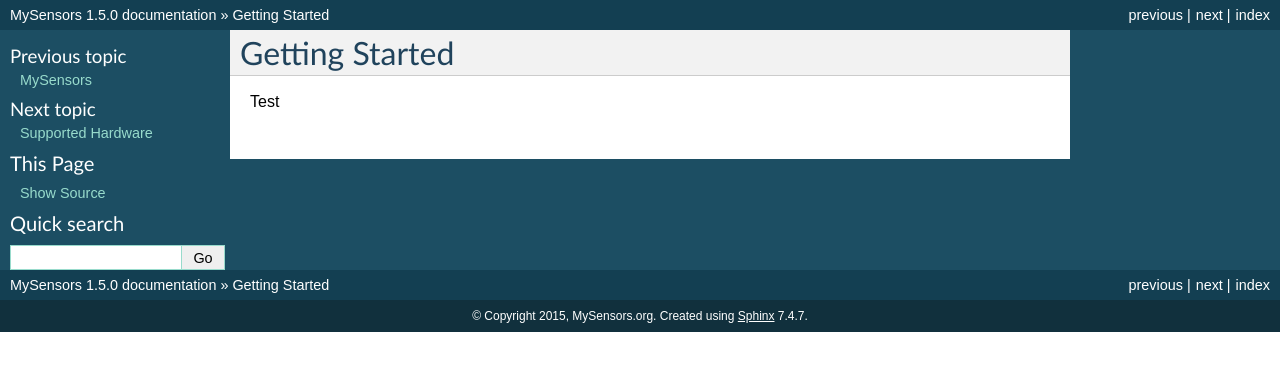
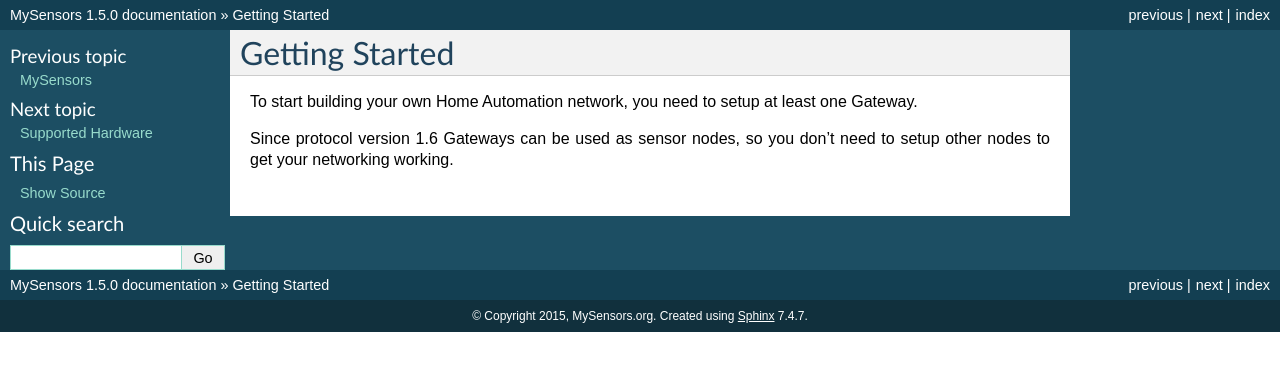
Before and after one commit to alfredocdmiranda/MySensors, a Sphinx documentation site: the page built from docs/getting_started.rst, in a window 1280 px wide. Shown: the top 371 px of the page. Built offline with Sphinx 7.4.7, drawn with Linux system fonts in a browser that asks for light colours.

Commit message:
Started Getting Started

```diff
--- a/docs/getting_started.rst
+++ b/docs/getting_started.rst
@@ -1,4 +1,8 @@
 Getting Started
 ===============
 
-Test
+To start building your own Home Automation network, you need to setup at least
+one Gateway.
+
+Since protocol version 1.6 Gateways can be used as sensor nodes, so you don't
+need to setup other nodes to get your networking working.
```
